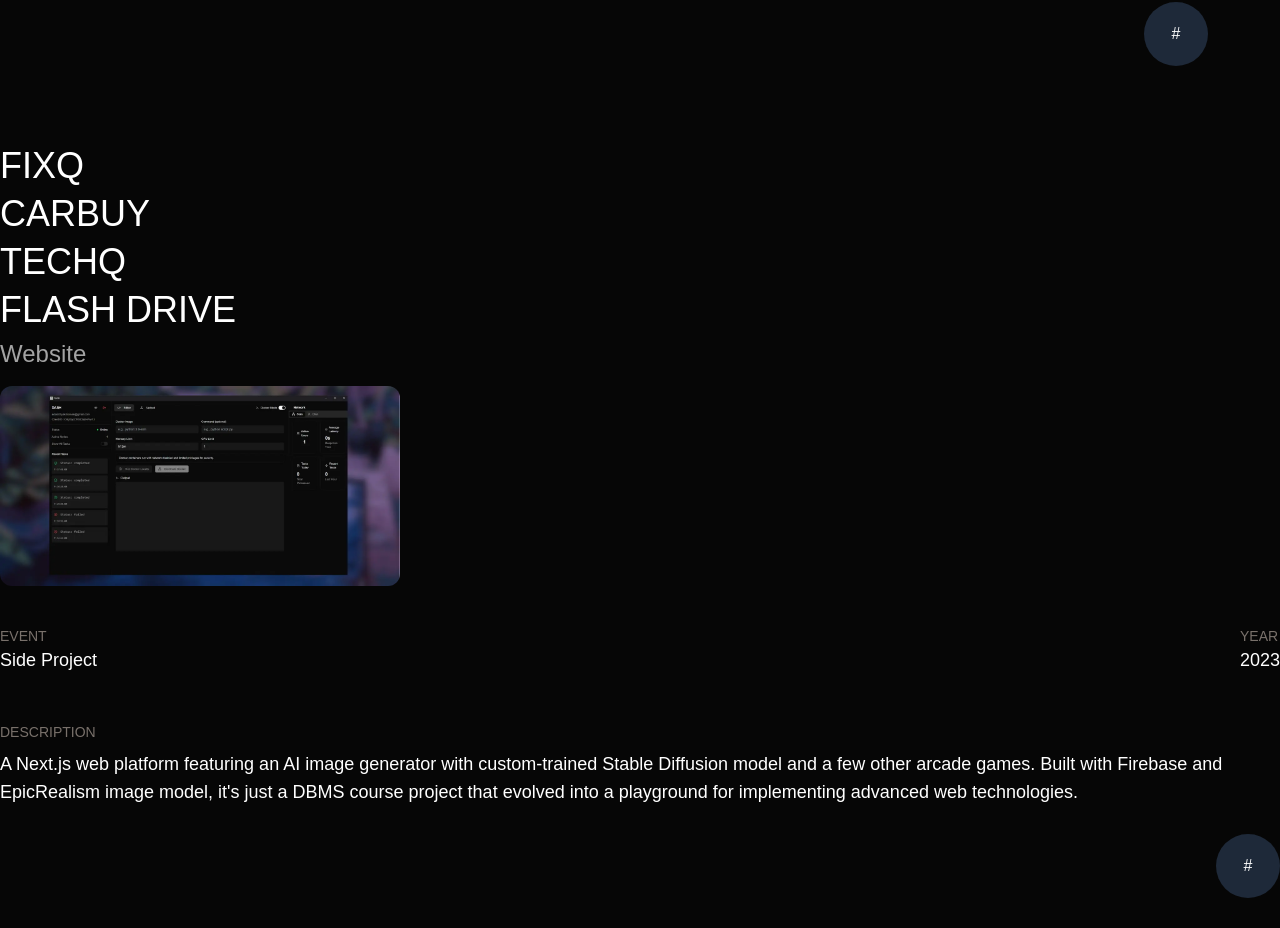
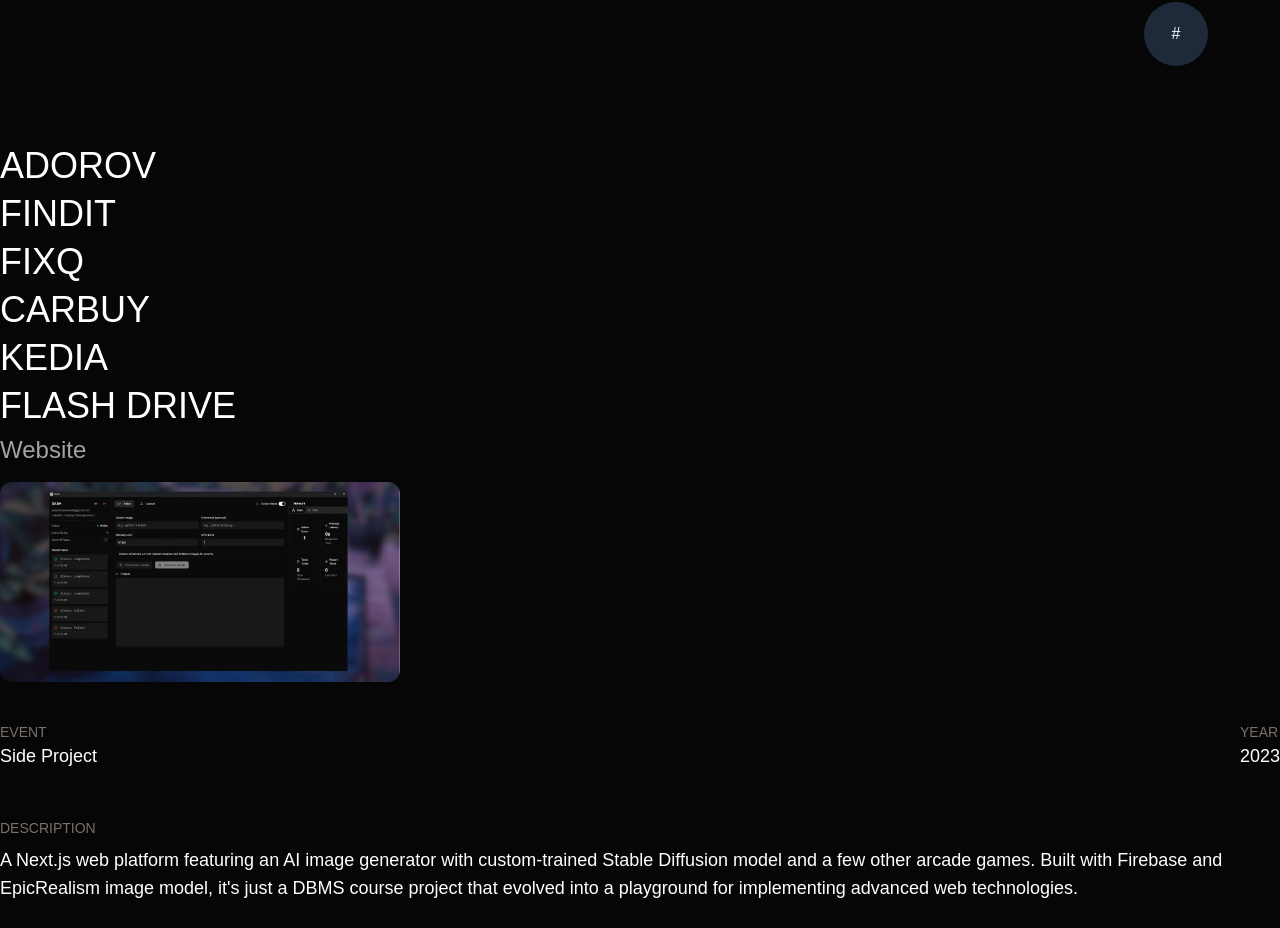
Before and after one commit to kishorekumargr/kishorekumargr, a Next.js app: page / in a window 1280 px wide. Shown: the part 2099-3027 px from the top of the page. Built offline with nearby package versions, Linux system fonts and the light colour scheme.

Commit message:
Added Project two

```diff
--- a/components/Work.tsx
+++ b/components/Work.tsx
@@ -33,9 +33,11 @@ export default function Work() {
         </div>
       </div>
 
+      <p className="text-4xl pb-2">ADOROV</p>
+      <p className="text-4xl pb-2">FINDIT</p>
       <p className="text-4xl pb-2">FIXQ</p>
       <p className="text-4xl pb-2">CARBUY</p>
-      <p className="text-4xl pb-2">TECHQ</p>
+      <p className="text-4xl pb-2">KEDIA</p>
 
       {/* Flask Drive */}
       <p className="text-4xl pb-2">FLASH DRIVE</p>
```
